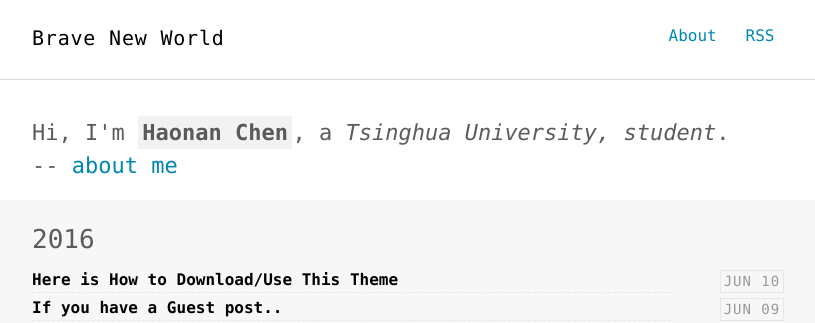
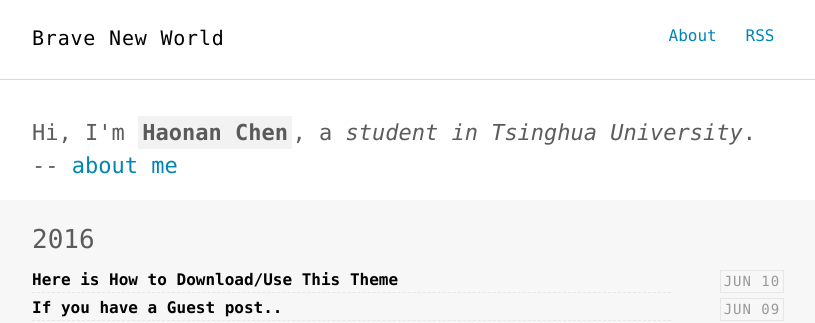
Before and after one commit to chaonan99/chaonan99.github.io, a Jekyll site: the page built from index.html, in a window 1280 px wide. Shown: the top 323 px of the page, without its empty margins (232-1047 px from the left). Built offline with Jekyll 4.4.1, drawn with Linux system fonts in a browser that asks for light colours.

```diff
--- a/_config.yml
+++ b/_config.yml
@@ -9,9 +9,9 @@ baseurl: null # apply null if repo name is something like username.github.io
 
 google_analytics: UA-XXXXX-XX
 repo: http://github.com/chaonan99/
-# disqus_shortname: "heiswayi"
+disqus_shortname: "chaonan99"
 # twitter_username: "HeiswayiNrird"
-# comments: true
+comments: true
 
 # Build settings
 permalink   : /:year/:title/
@@ -29,7 +29,7 @@ sass:
 # Author settings
 author:
   name     : "Haonan Chen"
-  job      : "Tsinghua University, student"
+  job      : "student in Tsinghua University"
 #  bio      : "1+1=3 is always TRUE in my world, a balance between binary and reality."
   thumb    : /images/author.jpg
   email    : chenhaonan1995@gmail.com
```
